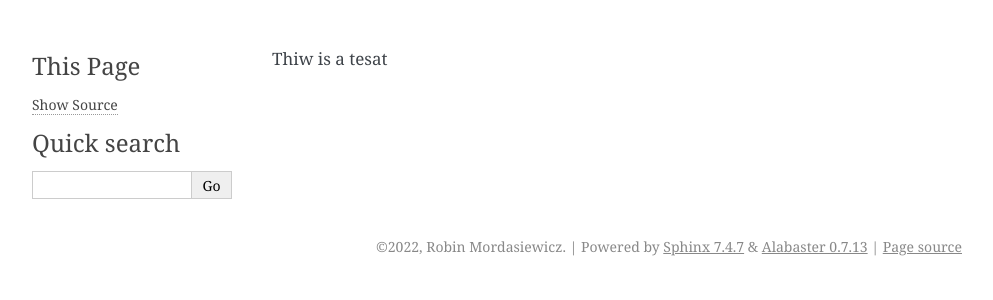
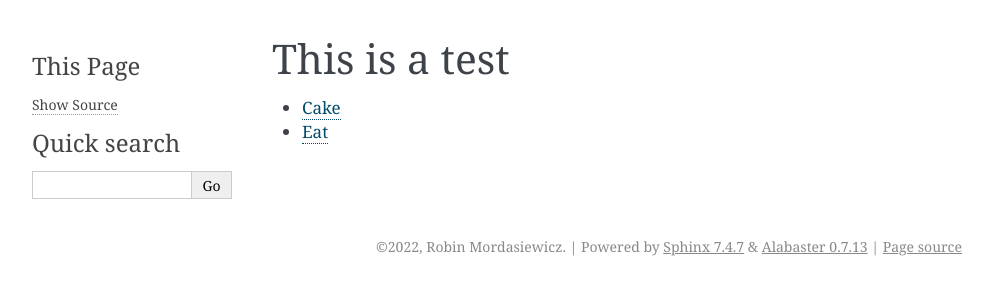
Before and after one commit to robinmordasiewicz/subproject-f5, a Sphinx documentation site: the page built from docs/index.rst, in a window 1280 px wide. Shown: the top 300 px of the page, without its empty margins (148-1141 px from the left). Built offline with Sphinx 7.4.7, drawn with Linux system fonts in a browser that asks for light colours.

Commit message:
adding files

```diff
--- /dev/null
+++ b/docs/cake.rst
@@ -0,0 +1,2 @@
+Cake
+====
--- /dev/null
+++ b/docs/eat.rst
@@ -0,0 +1,2 @@
+Eat
+===
--- a/docs/index.rst
+++ b/docs/index.rst
@@ -1 +1,6 @@
-Thiw is a tesat
+This is a test
+==============
+
+.. toctree::
+    cake
+    eat
```
